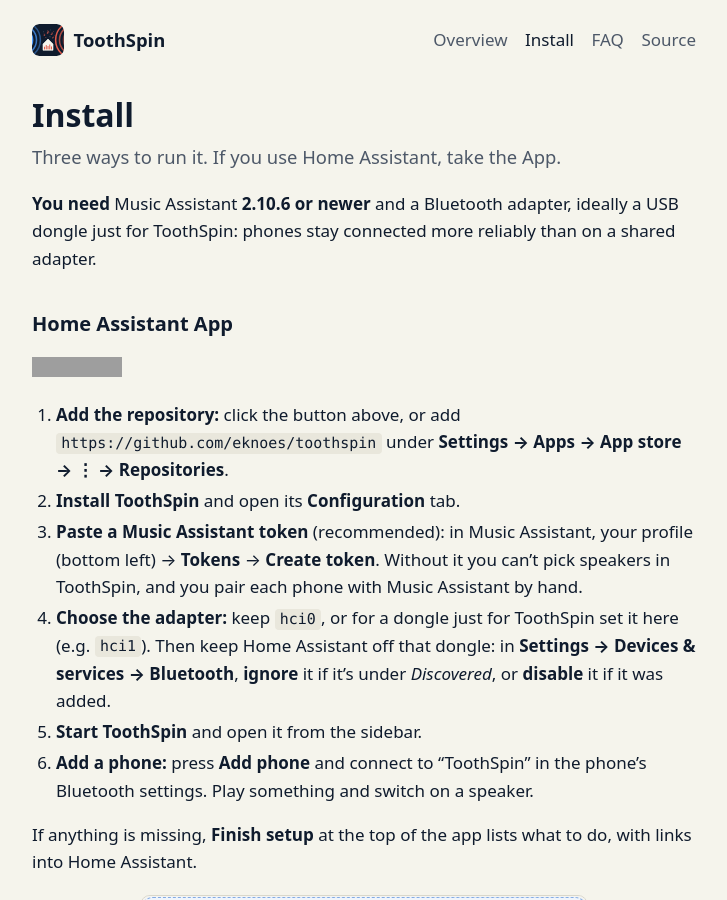
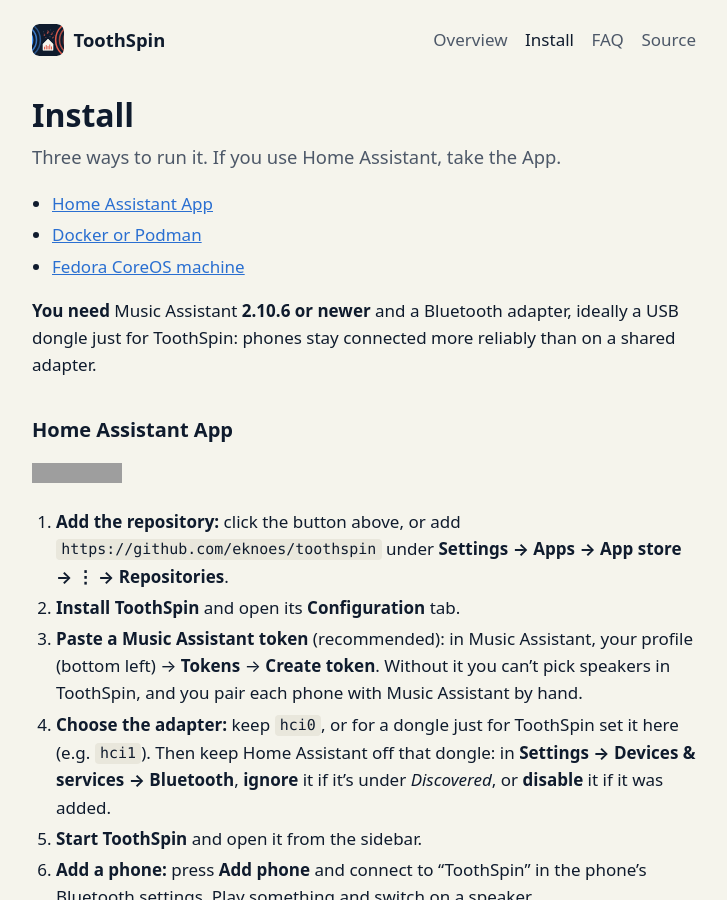
Before and after one commit to eknoes/toothspin, a Jekyll site: the page built from docs/install.md, in a window 1280 px wide and 900 px high. Shown: the whole window, without its empty margins (276-1003 px from the left). Built offline with Jekyll 4.4.1, drawn with Linux system fonts in a browser that asks for light colours; grey boxes are pictures that could not be loaded.

Commit message:
docs(install): links to each way to install at the top
Co-Authored-By: Claude Opus 5.5 <noreply@anthropic.com>

```diff
--- a/docs/install.md
+++ b/docs/install.md
@@ -4,6 +4,10 @@ title: Install
 description: Install ToothSpin as a Home Assistant App, with Docker or Podman, or on a Fedora CoreOS machine.
 lede: Three ways to run it. If you use Home Assistant, take the App.
 ---
+
+- [Home Assistant App](#home-assistant)
+- [Docker or Podman](#container)
+- [Fedora CoreOS machine](#coreos)
 
 **You need** Music Assistant **2.10.6 or newer** and a Bluetooth adapter,
 ideally a USB dongle just for ToothSpin: phones stay connected more
```
